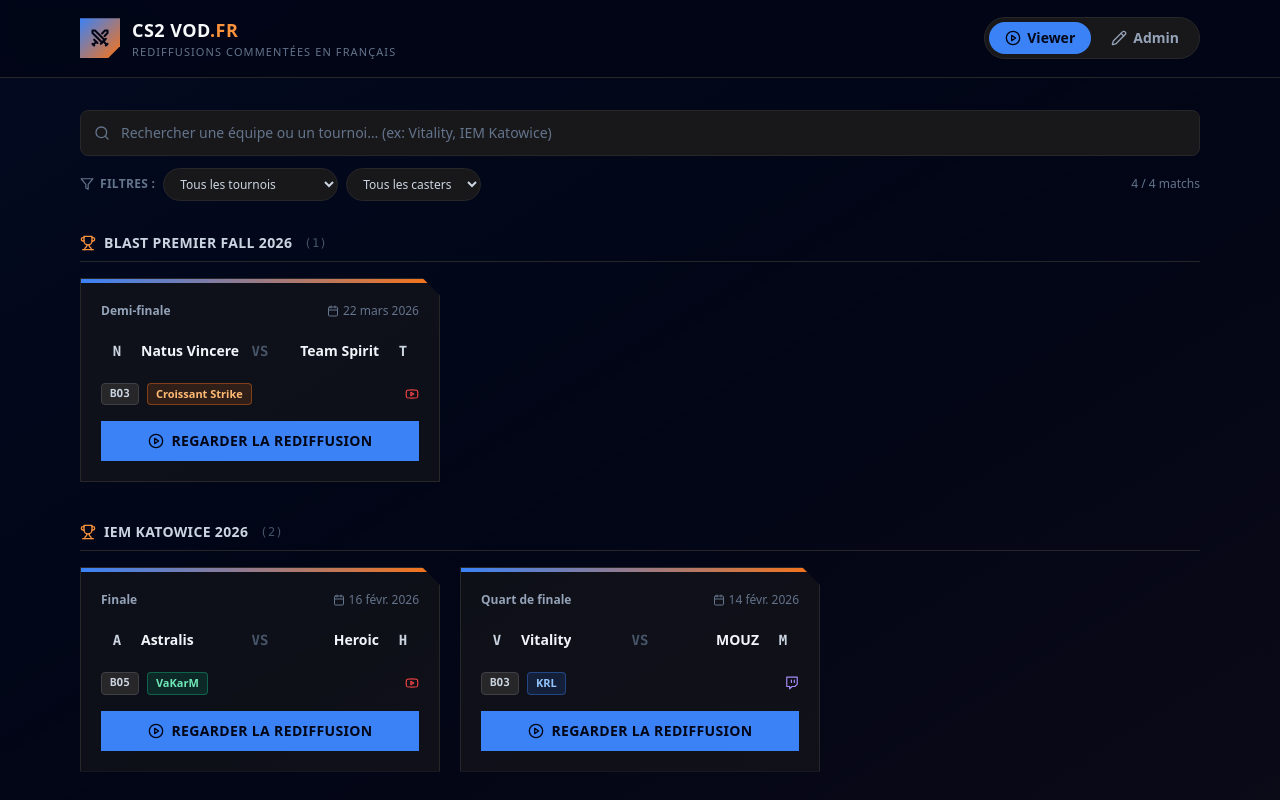
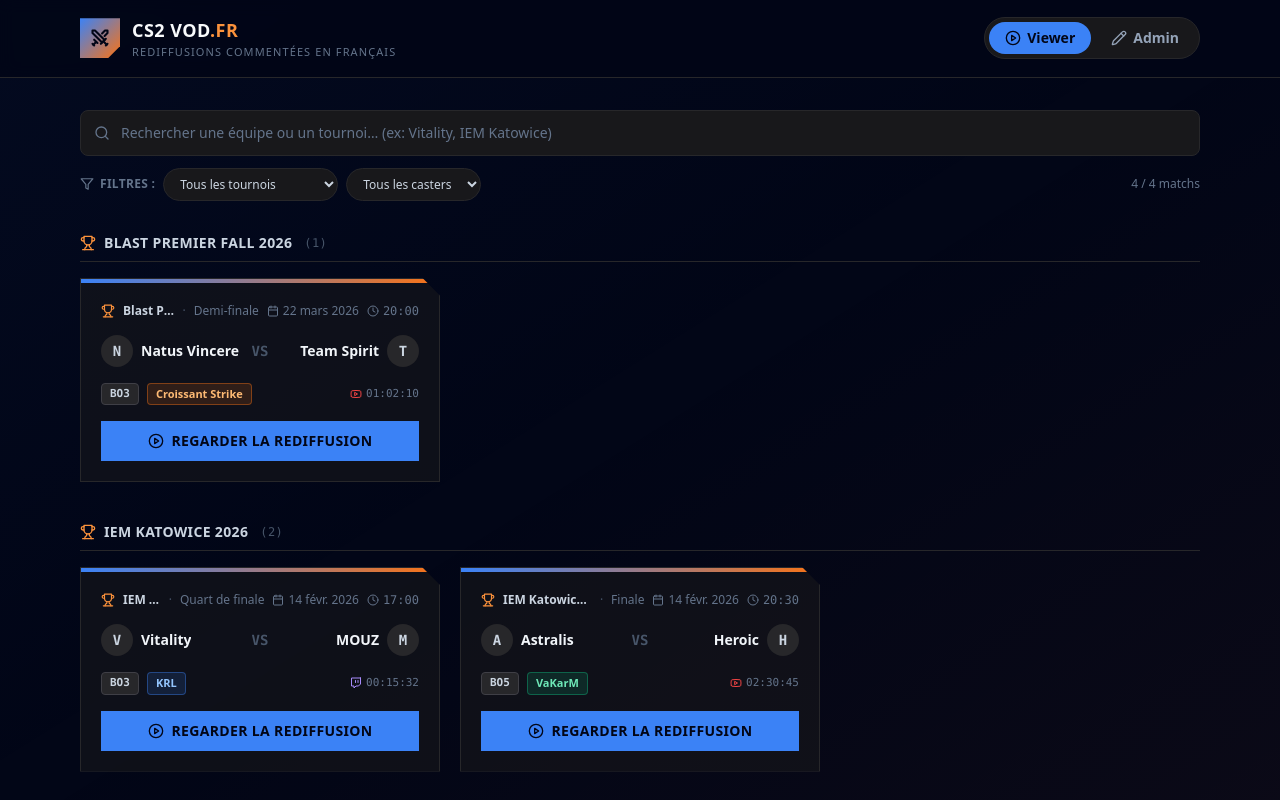
Before and after one commit to hctn/cs2_vod_fr_app, a React (Vite) app: page / in a window 1280 px wide. Shown: the top 800 px of the page. Built offline with nearby package versions, Linux system fonts and the light colour scheme.

Commit message:
Add files via upload

```diff
--- a/src/App.jsx
+++ b/src/App.jsx
@@ -19,6 +19,7 @@
   AlertTriangle,
   Link2,
   Calendar,
+  Clock,
 } from "lucide-react";
 
 /* ============================================================================
@@ -40,12 +41,11 @@
     id: "m1",
     pandascoreId: "2374829",
     matchDate: "2026-02-14",
+    matchTime: "17:00",
     tournament: "IEM Katowice 2026",
     stage: "Quart de finale",
     teamA: "Vitality",
     teamB: "MOUZ",
-    teamALogo: "",
-    teamBLogo: "",
     format: "BO3",
     caster: "KRL",
     platform: "twitch",
@@ -58,12 +58,11 @@
     id: "m2",
     pandascoreId: "2374855",
     matchDate: "2026-03-22",
+    matchTime: "20:00",
     tournament: "Blast Premier Fall 2026",
     stage: "Demi-finale",
     teamA: "Natus Vincere",
     teamB: "Team Spirit",
-    teamALogo: "",
-    teamBLogo: "",
     format: "BO3",
     caster: "Croissant Strike",
     platform: "youtube",
@@ -76,12 +75,11 @@
     id: "m3",
     pandascoreId: "2374701",
     matchDate: "2026-01-30",
+    matchTime: "14:00",
     tournament: "ESL Pro League S20",
     stage: "Poules",
     teamA: "G2",
     teamB: "FaZe",
-    teamALogo: "",
-    teamBLogo: "",
     format: "BO1",
     caster: "MGG",
     platform: "twitch",
@@ -93,13 +91,12 @@
   {
     id: "m4",
     pandascoreId: "2374912",
-    matchDate: "2026-02-16",
+    matchDate: "2026-02-14",
+    matchTime: "20:30",
     tournament: "IEM Katowice 2026",
     stage: "Finale",
     teamA: "Astralis",
     teamB: "Heroic",
-    teamALogo: "",
-    teamBLogo: "",
     format: "BO5",
     caster: "VaKarM",
     platform: "youtube",
@@ -114,12 +111,11 @@
   id: null,
   pandascoreId: "",
   matchDate: "",
+  matchTime: "",
   tournament: "",
   stage: "",
   teamA: "",
   teamB: "",
-  teamALogo: "",
-  teamBLogo: "",
   format: "BO3",
   caster: "",
   platform: "twitch",
@@ -180,13 +176,12 @@
   return {
     teamA: data?.teamA ?? "",
     teamB: data?.teamB ?? "",
-    teamALogo: data?.teamALogo ?? "",
-    teamBLogo: data?.teamBLogo ?? "",
     tournament: data?.tournament ?? "",
     stage: data?.stage ?? "",
     format: data?.format || "BO3",
     pandascoreId: data?.pandascoreId != null ? String(data.pandascoreId) : "",
     matchDate: isoToDateInput(data?.beginAt),
+    matchTime: isoToTimeInput(data?.beginAt),
   };
 }
 
@@ -197,6 +192,29 @@
   const d = new Date(iso);
   if (Number.isNaN(d.getTime())) return "";
   return d.toISOString().slice(0, 10);
+}
+
+// Convertit une date ISO en valeur pour <input type="time"> ("HH:MM"), en UTC
+// (cohérent avec isoToDateInput qui lit aussi la date en UTC). Utilisée comme
+// heure de début "réelle" du match, indépendante du timecode de la VOD.
+function isoToTimeInput(iso) {
+  if (!iso) return "";
+  const d = new Date(iso);
+  if (Number.isNaN(d.getTime())) return "";
+  return d.toISOString().slice(11, 16);
+}
+
+// Convertit "HH:MM" en nombre de minutes depuis minuit, pour pouvoir trier.
+// Renvoie null si l'heure est absente/invalide (les matchs sans heure connue
+// sont alors placés en dernier au sein de leur journée).
+function timeToMinutes(timeStr) {
+  if (!timeStr) return null;
+  const parts = timeStr.split(":");
+  if (parts.length < 2) return null;
+  const hh = Number(parts[0]);
+  const mm = Number(parts[1]);
+  if (Number.isNaN(hh) || Number.isNaN(mm)) return null;
+  return hh * 60 + mm;
 }
 
 function formatDateFr(dateStr) {
@@ -286,7 +304,10 @@
 
   // Regroupement par tournoi : les groupes sont triés chronologiquement (par la
   // date du match le plus récent de chaque tournoi), et à l'intérieur de chaque
-  // groupe, les matchs sont eux aussi triés du plus récent au plus ancien.
+  // groupe, les matchs sont triés du plus récent au plus ancien (date), puis,
+  // à date égale, par heure de début croissante (le match joué le plus tôt dans
+  // la journée apparaît en premier). Les matchs sans heure connue sont relégués
+  // en fin de journée plutôt que de casser le tri.
   const groupedMatches = useMemo(() => {
     const groups = new Map();
     for (const m of filteredMatches) {
@@ -297,8 +318,20 @@
 
     const dateTime = (m) => (m.matchDate ? new Date(m.matchDate).getTime() : -Infinity);
 
+    const compareMatches = (a, b) => {
+      const dateDiff = dateTime(b) - dateTime(a);
+      if (dateDiff !== 0) return dateDiff;
+
+      const ta = timeToMinutes(a.matchTime);
+      const tb = timeToMinutes(b.matchTime);
+      if (ta == null && tb == null) return 0;
+      if (ta == null) return 1; // heure inconnue → après les matchs datés
+      if (tb == null) return -1;
+      return ta - tb;
+    };
+
     const result = Array.from(groups.entries()).map(([tournament, list]) => {
-      const sortedList = [...list].sort((a, b) => dateTime(b) - dateTime(a));
+      const sortedList = [...list].sort(compareMatches);
       const latestDate = sortedList.length ? dateTime(sortedList[0]) : -Infinity;
       return { tournament, matches: sortedList, latestDate };
     });
@@ -378,12 +411,11 @@
         pandascoreId: normalized.pandascoreId || target,
         teamA: normalized.teamA || f.teamA,
         teamB: normalized.teamB || f.teamB,
-        teamALogo: normalized.teamALogo || f.teamALogo,
-        teamBLogo: normalized.teamBLogo || f.teamBLogo,
         tournament: normalized.tournament || f.tournament,
         stage: normalized.stage || f.stage,
         format: normalized.format || f.format,
         matchDate: normalized.matchDate || f.matchDate,
+        matchTime: normalized.matchTime || f.matchTime,
       }));
       setSearchResults([]);
     } catch (err) {
@@ -453,12 +485,11 @@
       pandascoreId: result.pandascoreId != null ? String(result.pandascoreId) : "",
       teamA: result.teamA || f.teamA,
       teamB: result.teamB || f.teamB,
-      teamALogo: result.teamALogo || f.teamALogo,
-      teamBLogo: result.teamBLogo || f.teamBLogo,
       tournament: result.tournament || f.tournament,
       stage: result.stage || f.stage,
       format: result.format || f.format,
       matchDate: isoToDateInput(result.beginAt) || f.matchDate,
+      matchTime: isoToTimeInput(result.beginAt) || f.matchTime,
     }));
     setSearchResults([]);
     setSearchQuery("");
@@ -529,12 +560,11 @@
             id: `m${Date.now()}_${i}`,
             pandascoreId: r.pandascoreId || "",
             matchDate: isoToDateInput(r.beginAt),
+            matchTime: isoToTimeInput(r.beginAt),
             tournament: r.tournament || label,
             stage: r.stage || "",
             teamA: r.teamA || "",
             teamB: r.teamB || "",
-            teamALogo: r.teamALogo || "",
-            teamBLogo: r.teamBLogo || "",
             format: r.format || "BO3",
           }));
         setBulkImportFeedback(
@@ -828,31 +858,42 @@
       <div className="h-1 w-full bg-gradient-to-r from-blue-500 to-orange-500" />
 
       <div className="flex flex-1 flex-col gap-4 p-5">
-        {/* Stage + date (le nom du tournoi est déjà affiché en titre de
-            section ; seule la date est affichée, jamais l'heure) */}
-        {(match.stage || match.matchDate) && (
+        {/* Tournament / stage */}
         <div className="flex items-center gap-2 text-xs">
+          <Trophy className="h-3.5 w-3.5 shrink-0 text-orange-400" />
+          <span className="truncate font-semibold text-slate-300">{match.tournament}</span>
           {match.stage && (
-              <span className="truncate font-semibold text-slate-400">{match.stage}</span>
+            <>
+              <span className="text-slate-600">·</span>
+              <span className="shrink-0 text-slate-500">{match.stage}</span>
+            </>
           )}
+          {(match.matchDate || match.matchTime) && (
+            <span className="ml-auto flex shrink-0 items-center gap-2 text-slate-500">
               {match.matchDate && (
-              <span className="ml-auto flex shrink-0 items-center gap-1 text-slate-500">
+                <span className="flex items-center gap-1">
                   <Calendar className="h-3 w-3" />
                   {formatDateFr(match.matchDate)}
                 </span>
               )}
+              {match.matchTime && (
+                <span className="flex items-center gap-1 font-mono">
+                  <Clock className="h-3 w-3" />
+                  {match.matchTime}
+                </span>
+              )}
+            </span>
+          )}
         </div>
-        )}
 
         {/* Teams */}
         <div className="flex items-center justify-between gap-2">
-          <TeamBlock name={match.teamA} logo={match.teamALogo} />
+          <TeamBlock name={match.teamA} />
           <span className="shrink-0 font-mono text-sm font-bold text-slate-600">VS</span>
-          <TeamBlock name={match.teamB} logo={match.teamBLogo} align="right" />
+          <TeamBlock name={match.teamB} align="right" />
         </div>
 
-        {/* Meta row (le timecode de la VOD n'est pas affiché sur la carte,
-            seule l'icône de plateforme reste visible) */}
+        {/* Meta row */}
         <div className="flex flex-wrap items-center gap-2">
           <span className="rounded border border-zinc-700 bg-zinc-800 px-2 py-0.5 font-mono text-[11px] font-bold text-slate-300">
             {match.format}
@@ -864,12 +905,13 @@
           >
             {match.caster}
           </span>
-          <span className="ml-auto flex items-center gap-1 text-slate-500">
+          <span className="ml-auto flex items-center gap-1 font-mono text-[11px] text-slate-500">
             {match.platform === "twitch" ? (
-              <Twitch className="h-3.5 w-3.5 text-violet-400" />
+              <Twitch className="h-3 w-3 text-violet-400" />
             ) : (
-              <Youtube className="h-3.5 w-3.5 text-red-500" />
+              <Youtube className="h-3 w-3 text-red-500" />
             )}
+            {formatHMS(match.h, match.m, match.s)}
           </span>
         </div>
 
@@ -888,24 +930,13 @@
   );
 }
 
-function TeamBlock({ name, logo, align = "left" }) {
+function TeamBlock({ name, align = "left" }) {
   const initial = (name || "?").trim().charAt(0).toUpperCase();
   return (
     <div className={`flex min-w-0 flex-1 items-center gap-2 ${align === "right" ? "flex-row-reverse text-right" : ""}`}>
-      {logo ? (
-        <img
-          src={logo}
-          alt={name}
-          className="h-8 w-8 shrink-0 object-contain"
-          onError={(e) => {
-            e.currentTarget.style.display = "none";
-          }}
-        />
-      ) : (
-        <div className="flex h-8 w-8 shrink-0 items-center justify-center font-mono text-sm font-bold text-slate-300">
+      <div className="flex h-8 w-8 shrink-0 items-center justify-center rounded-full bg-zinc-800 font-mono text-sm font-bold text-slate-300">
         {initial}
       </div>
-      )}
       <span className="truncate text-sm font-bold text-slate-100">{name}</span>
     </div>
   );
@@ -1012,7 +1043,7 @@
                         {r.teamB || "?"}
                         {r.beginAt && (
                           <span className="ml-2 font-mono text-[10px] font-normal text-slate-500">
-                            {formatDateFr(isoToDateInput(r.beginAt))}
+                            {formatDateFr(isoToDateInput(r.beginAt))} · {isoToTimeInput(r.beginAt)}
                           </span>
                         )}
                       </span>
@@ -1153,6 +1184,14 @@
                   className="input"
                 />
               </Field>
+              <Field label="Stage / Étape">
+                <input
+                  value={form.stage}
+                  onChange={(e) => updateForm("stage", e.target.value)}
+                  placeholder="ex: Quart de finale"
+                  className="input"
+                />
+              </Field>
               <Field label="Date du match">
                 <input
                   type="date"
@@ -1161,12 +1200,12 @@
                   className="input"
                 />
               </Field>
-              <Field label="Stage / Étape">
+              <Field label="Heure de début du match">
                 <input
-                  value={form.stage}
-                  onChange={(e) => updateForm("stage", e.target.value)}
-                  placeholder="ex: Quart de finale"
-                  className="input"
+                  type="time"
+                  value={form.matchTime}
+                  onChange={(e) => updateForm("matchTime", e.target.value)}
+                  className="input font-mono"
                 />
               </Field>
               <Field label="Équipe A *">
@@ -1178,14 +1217,6 @@
                   className="input"
                 />
               </Field>
-              <Field label="Logo équipe A (URL)">
-                <input
-                  value={form.teamALogo}
-                  onChange={(e) => updateForm("teamALogo", e.target.value)}
-                  placeholder="https://…/vitality.png"
-                  className="input font-mono text-xs"
-                />
-              </Field>
               <Field label="Équipe B *">
                 <input
                   required
@@ -1193,14 +1224,6 @@
                   onChange={(e) => updateForm("teamB", e.target.value)}
                   placeholder="ex: MOUZ"
                   className="input"
-                />
-              </Field>
-              <Field label="Logo équipe B (URL)">
-                <input
-                  value={form.teamBLogo}
-                  onChange={(e) => updateForm("teamBLogo", e.target.value)}
-                  placeholder="https://…/mouz.png"
-                  className="input font-mono text-xs"
                 />
               </Field>
               <Field label="Format">
@@ -1272,6 +1295,10 @@
                   = {formatHMS(form.h, form.m, form.s)}
                 </span>
               </div>
+              <p className="mt-1.5 text-[11px] text-slate-600">
+                Instant de la VOD où démarre le match (différent de « Heure de début du match »,
+                qui sert à trier plusieurs matchs joués le même jour).
+              </p>
             </Field>
 
             {/* Live preview */}
@@ -1345,6 +1372,7 @@
                 </p>
                 <p className="truncate text-xs text-slate-500">
                   {m.tournament} · {m.caster}
+                  {m.matchTime && <span className="font-mono"> · {m.matchTime}</span>}
                 </p>
               </div>
               <div className="flex shrink-0 items-center gap-1">
```
Lines whose indentation alone changed are shown as unchanged.
